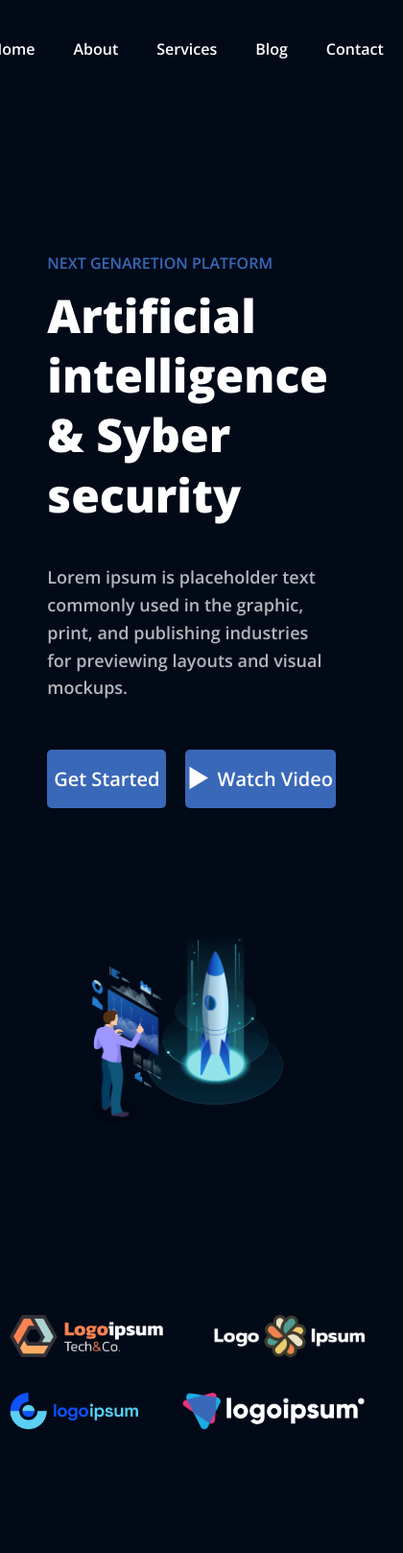
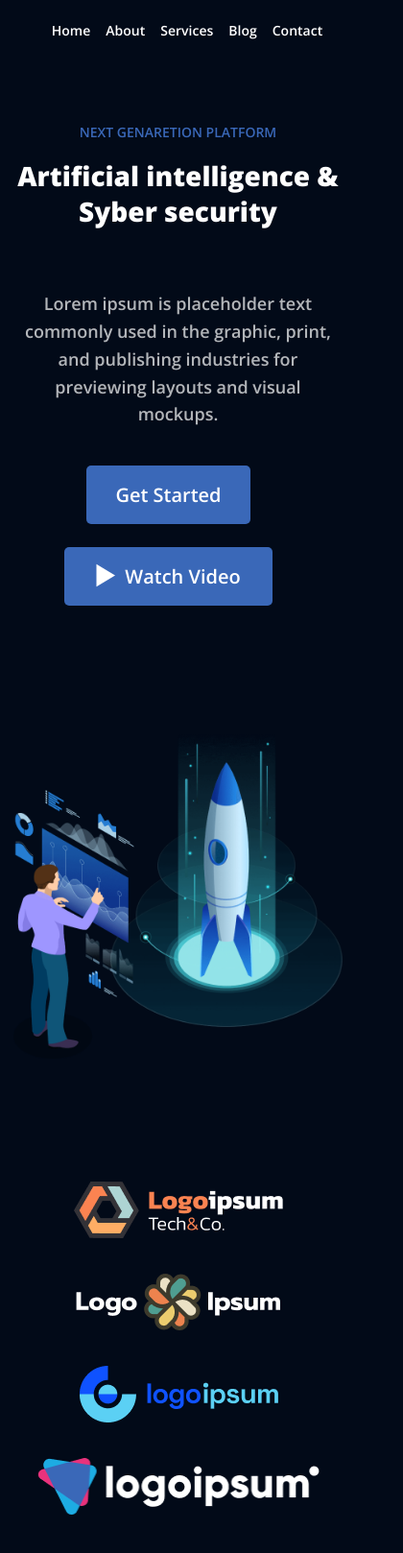
Before and after one commit to zolonoid/htm_landingpage, a plain HTML site: page index.html in a window 390 px wide. Shown: the top 1618 px of the page at 96% size, 420 px wide, since content can reach past the window. Drawn offline with nearby package versions, Linux system fonts and the light colour scheme.

Commit message:
767px adaptive added

```diff
--- a/style.css
+++ b/style.css
@@ -34,7 +34,7 @@ img {
     font-weight: 600;
     line-height: normal;
     text-decoration: none;
-    padding: 40px 20px;
+    padding: 39px 16px;
 
 }
 
@@ -94,7 +94,7 @@ img {
 
 .top_button1 {
     width: 41.91%;
-    min-width:124px;
+    min-width: 124px;
 }
 
 .top_button2 {
@@ -133,7 +133,7 @@ img {
 }
 
 .top_footer {
-    margin-bottom: 256px;
+    margin-bottom: 264px;
 }
 
 .top_logos,
@@ -223,7 +223,7 @@ img {
     line-height: 160%;
 }
 
-@media screen and (max-width: 1024px) {
+@media screen and (min-width: 768px) and (max-width: 1024px) {
 
     .top_page,
     .bot_page {
@@ -281,3 +281,115 @@ img {
         width: 32.45%;
     }
 }
+
+@media screen and (max-width: 767px) {
+
+    .top_page,
+    .bot_page {
+        max-width: 362px;
+    }
+
+    .top_header {
+        margin-bottom: 64px;
+    }
+
+    .header_menu_link {
+        font-size: 14px;
+        padding: 22px 8px;
+    }
+
+    .top_content {
+        width: 94.7514%;
+        margin-bottom: 128px;
+        flex-direction: column;
+        align-items: center;
+        gap: 128px;
+    }
+
+    .top_content_left {
+        width: 100%;
+        display: flex;
+        flex-direction: column;
+        align-items: center;
+    }
+
+    .top_subtitle {
+        text-align: center;
+        font-size: 14px;
+        margin-bottom: 16px;
+    }
+
+    .top_title {
+        text-align: center;
+        font-size: 28px;
+        margin-bottom: 64px;
+    }
+
+    .top_info {
+        text-align: center;
+        margin-bottom: 39px;
+    }
+
+    .top_button_links {
+        width: 100%;
+        flex-direction: column;
+        align-items: center;
+        gap: 24px;
+    }
+
+    .top_button1 {
+        width: 49.8542%;
+    }
+
+    .top_button2 {
+        width: 63.2653%;
+    }
+
+    .top_content_right {
+        width: 100%;
+
+    }
+
+    .top_footer {
+        width: 94.7514%;
+        margin-bottom: 64px;
+    }
+
+    .top_logos {
+        flex-wrap: wrap;
+    }
+
+    .top_logos1 div, .top_logos2 div {
+        margin-bottom: 32px;
+    }
+
+    .top_logos1 {
+        width: 63.5569%;
+        flex-wrap: wrap;
+    }
+
+    .top_logos2 {
+        width: 85.7143%;
+        flex-wrap: wrap;
+    }
+
+    .bot_infobox1,
+    .bot_infobox2,
+    .bot_subcontent {
+        width: 96.5333%;
+    }
+
+    .bot_content {
+        flex-direction: column;
+        align-items: center;
+    }
+
+    .bot_infobox2 {
+        gap: 30px;
+        margin-bottom: 30px;
+    }
+
+    .bot_infobox_img_big {
+        width: 32.45%;
+    }
+}
```
